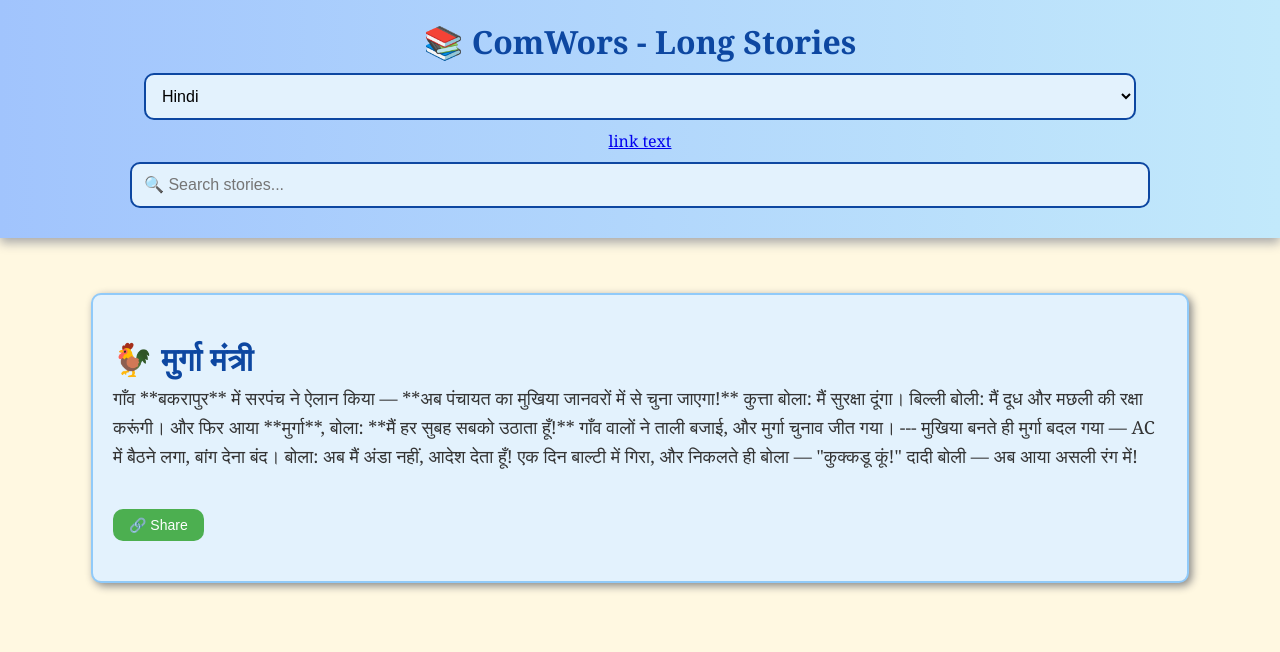
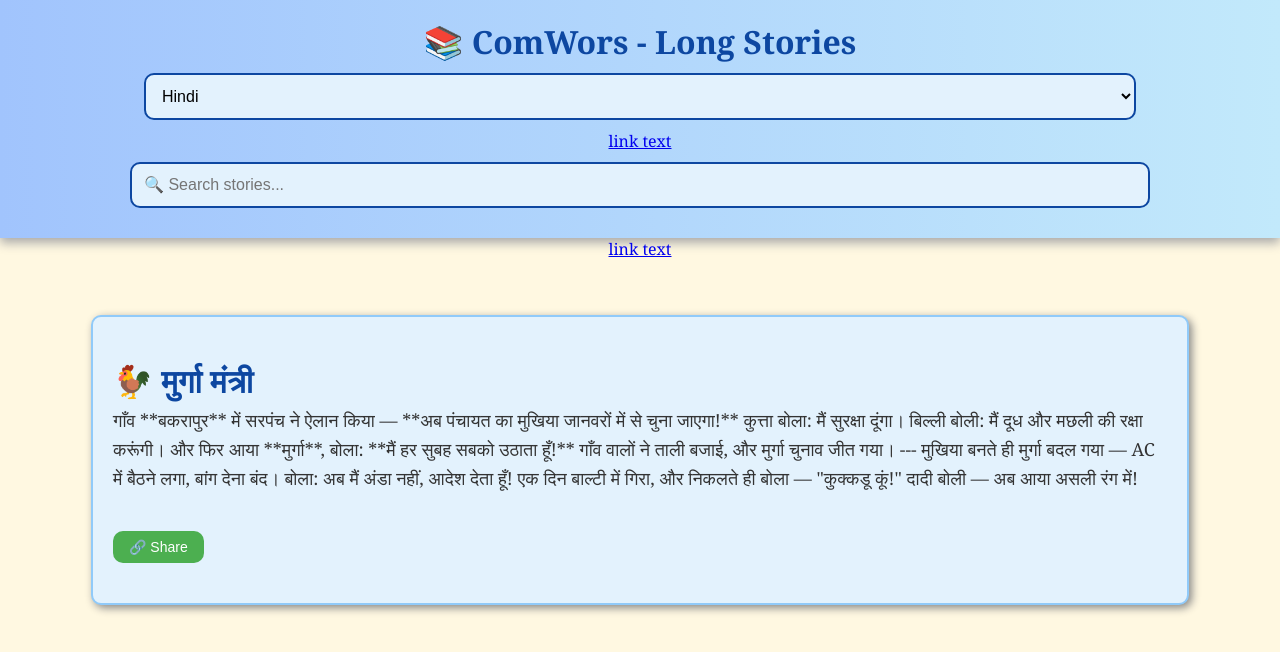
Before and after one commit to Kostov99/click-circle-game, a plain HTML site: page index.html in a window 1280 px wide. Drawn offline with Linux system fonts and the light colour scheme.

Commit message:
Update index.html

```diff
--- a/index.html
+++ b/index.html
@@ -18,6 +18,7 @@
     <input type="text" id="search" placeholder="🔍 Search stories..." />
   </header>
 
+    <a href="https://koscricket.blogspot.com">link text</a>
   <main>
     <section id="storyList">
 
```
